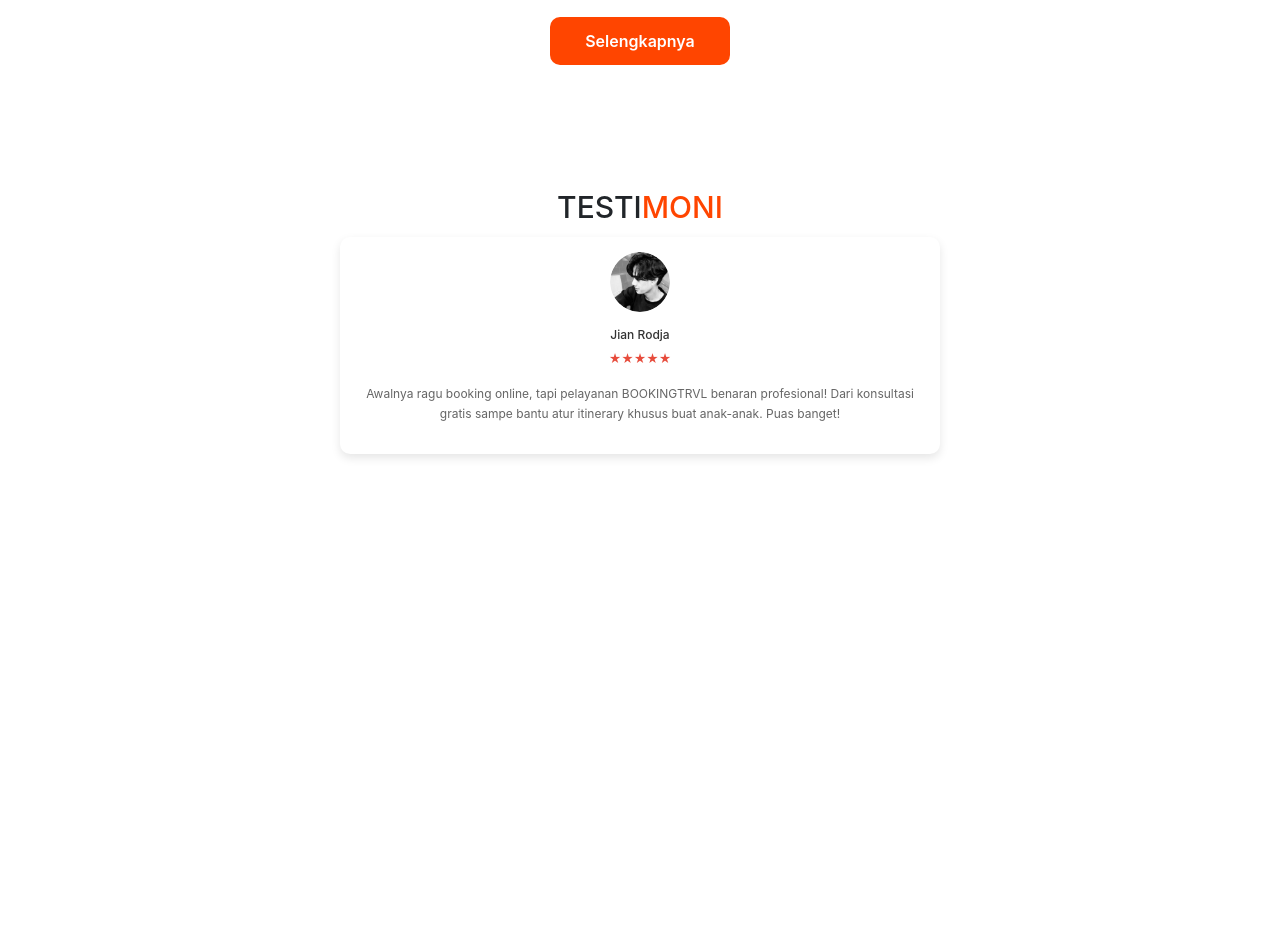
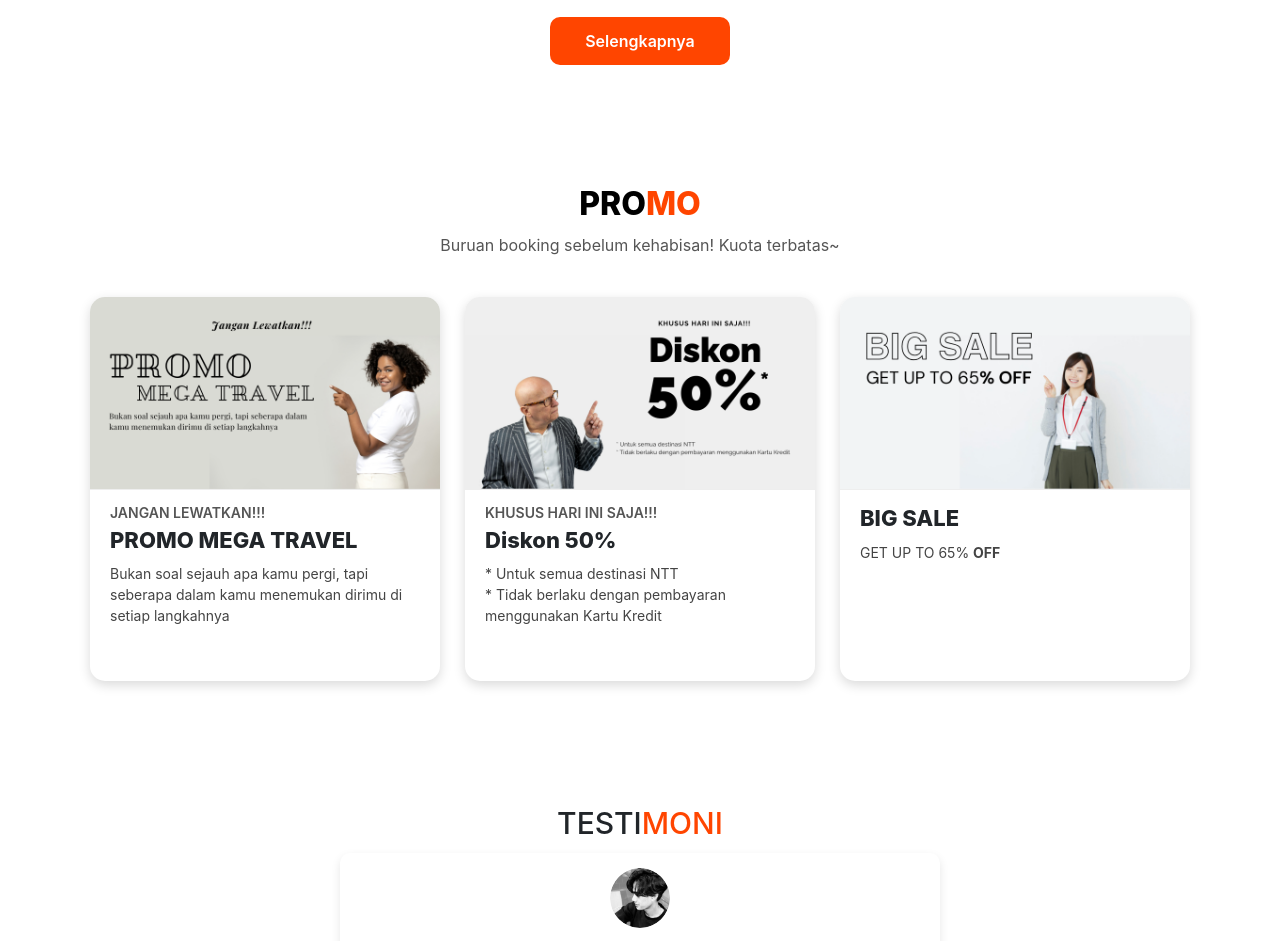
Before and after one commit to ibasrj23/TravelBooking, a website: page index.html in a window 1280 px wide. Shown: the part 3380-4321 px from the top of the page. Before the commit the page ends 3898 px from the top, so only its background shows below. Drawn offline with Linux system fonts and the light colour scheme; a web font is replaced by a local one.

Commit message:
menambah section diskon/promo dan image nya dan styling

```diff
--- a/asset/css/style.css
+++ b/asset/css/style.css
@@ -574,3 +574,79 @@ body {
 .btn-selengkapnya:hover {
   background: #e63900;
 }
+
+.promo {
+  text-align: center;
+  padding: 60px 5%;
+}
+
+.promo h2 {
+  font-size: 32px;
+  font-weight: 800;
+  margin-bottom: 10px;
+}
+
+.promo h2 span {
+  color: #000;
+}
+
+.promo h2 .highlight {
+  color: #ff4500;
+}
+
+.promo p {
+  color: #555;
+  margin-bottom: 40px;
+  font-size: 16px;
+}
+
+.promo-container {
+  display: flex;
+  justify-content: center;
+  gap: 25px;
+  flex-wrap: wrap;
+}
+
+.promo-card {
+  background: #fff;
+  border-radius: 15px;
+  box-shadow: 0 4px 12px rgba(0,0,0,0.15);
+  overflow: hidden;
+  width: 350px;
+  min-height: 200px;
+  text-align: left;
+  transition: transform 0.3s ease;
+}
+
+.promo-card:hover {
+  transform: translateY(-5px);
+}
+
+.promo-card img {
+  width: 100%;
+  height: auto;
+  border-bottom: 1px solid #eee;
+}
+
+.promo-text {
+  padding: 15px 20px;
+}
+
+.promo-text h3 {
+  font-size: 14px;
+  font-weight: 600;
+  margin-bottom: 5px;
+  text-transform: uppercase;
+  color: #555;
+}
+
+.promo-text h2 {
+  font-size: 22px;
+  font-weight: 800;
+  margin-bottom: 10px;
+}
+
+.promo-text p {
+  font-size: 14px;
+  color: #444;
+}
--- a/index.html
+++ b/index.html
@@ -141,7 +141,7 @@
 </section>
 
 <section class="kategori">
-  <h2><span>KATEGORI</span> DESTINASI</h2>
+   <h2 class="section-title">KATEGORI <span class="highlight">DESTINASI</span></h2>
   <p>Pasir putih, ombak tenang, dan sunset memukau – perfect untuk healing!</p>
 
   <div class="kategori-container">
@@ -188,7 +188,7 @@
 </section>
 
 <section class="wisata-populer">
-  <h2><span>TEMPAT WISATA</span> POPULER</h2>
+   <h2 class="section-title">TEMPAT WISATA <span class="highlight">POPULER</span></h2>
   <p>Dari yang instagramable sampai hidden gems, ini rekomendasi traveler favorit!</p>
 
   <div class="slider-container">
@@ -226,6 +226,39 @@
   </div>
 </section>
 
+<section class="promo">
+  <h2><span>PRO</span><span class="highlight">MO</span></h2>
+  <p>Buruan booking sebelum kehabisan! Kuota terbatas~</p>
+
+  <div class="promo-container">
+    <div class="promo-card">
+      <img src="asset/img/diskon1.png" alt="Promo Mega Travel">
+      <div class="promo-text">
+        <h3>Jangan Lewatkan!!!</h3>
+        <h2>PROMO MEGA TRAVEL</h2>
+        <p>Bukan soal sejauh apa kamu pergi, tapi seberapa dalam kamu menemukan dirimu di setiap langkahnya</p>
+      </div>
+    </div>
+
+    <div class="promo-card">
+      <img src="asset/img/diskon2.png" alt="Diskon 50%">
+      <div class="promo-text">
+        <h3>Khusus hari ini saja!!!</h3>
+        <h2>Diskon 50%</h2>
+        <p>* Untuk semua destinasi NTT<br>* Tidak berlaku dengan pembayaran menggunakan Kartu Kredit</p>
+      </div>
+    </div>
+
+    <div class="promo-card">
+      <img src="asset/img/diskon3.png" alt="Big Sale">
+      <div class="promo-text">
+        <h2>BIG SALE</h2>
+        <p>GET UP TO 65% <strong>OFF</strong></p>
+      </div>
+    </div>
+  </div>
+</section>
+
 
   <section class="testimoni">
     <h2>TESTI<span class="highlight">MONI</span></h2>
```
Also changed, not shown: asset/img/diskon1.png (added), asset/img/diskon2.png (added), asset/img/diskon3.png (added).
